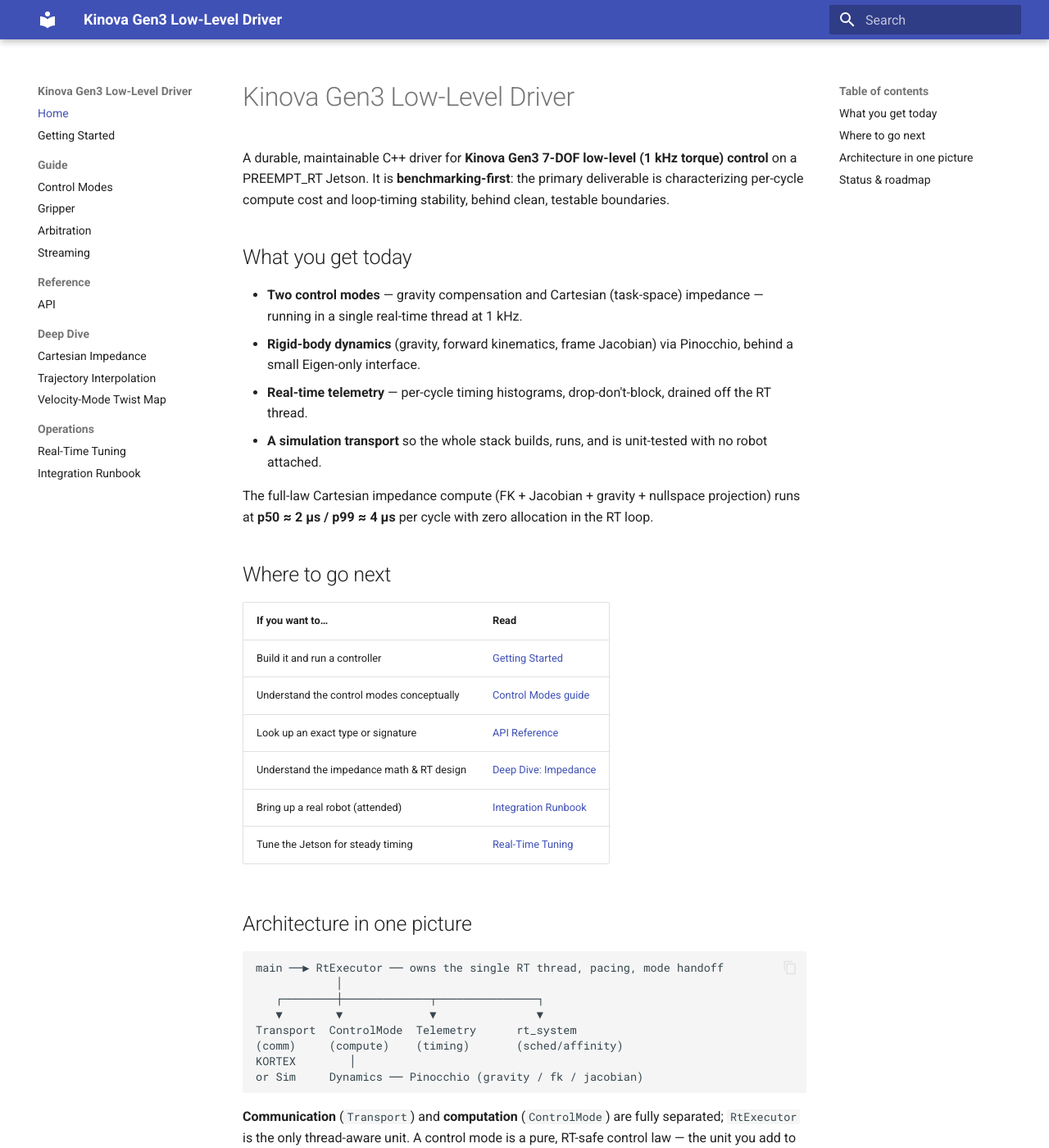
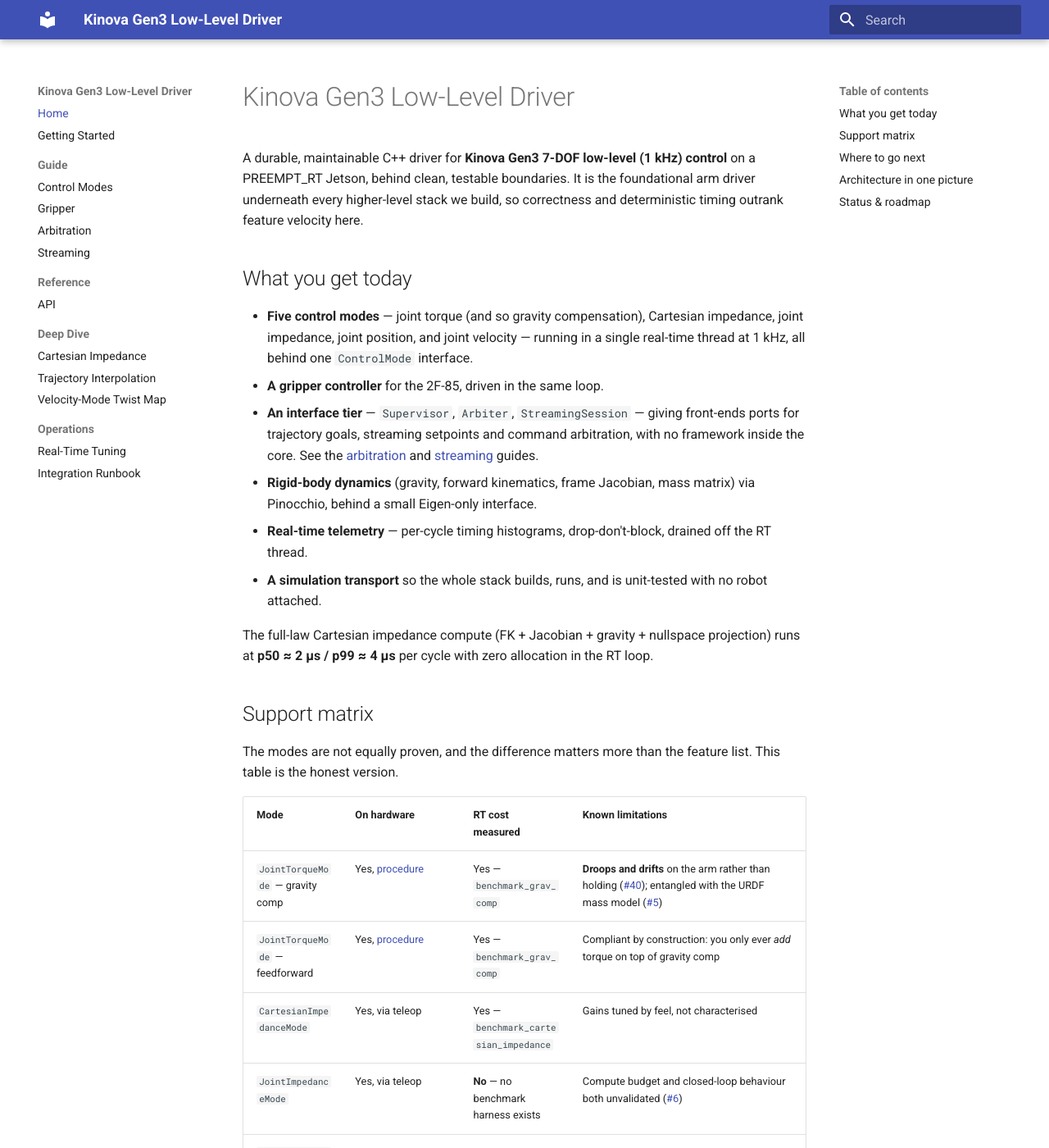
Before and after one commit to rammp-org/kinova-gen3-driver, an MkDocs documentation site: the page built from docs/index.md, in a window 1280 px wide and 1400 px high. Shown: the whole window at 82% size. Built offline with MkDocs 1.6.1 and Material for MkDocs 9.7.7, drawn with Linux system fonts in a browser that asks for light colours; some of the changed text lies outside the part shown.

Commit message:
docs: the front pages describe the driver we actually ship (#38)
README.md and docs/index.md both still advertised two control modes and
front-ends as 'deliberately deferred'. There are five modes plus a gripper and
an interface tier, and the reference front-end has been in production for
weeks. The per-feature guides stayed current; the landing pages never got
revisited, so the summaries drifted while the detail did not.

Replaces both mode lists, and adds a support matrix to docs/index.md: per mode,
whether it has been on hardware, whether its RT cost has been measured, and what
is known to be wrong with it. That last column is the point -- the feature list
made JointImpedanceMode (never timed, #6) and JointVelocityMode (a zero command
does not hold the arm, #34) look exactly like the modes that are proven, and a
reader had no way to tell them apart short of reading the issue tracker.

Also corrects the ControlMode row of the README architecture table, which was
missing JointPositionMode and JointVelocityMode, and understated PoseTargetSink
as 'the two impedance modes' when JointPositionMode implements it too.

Co-Authored-By: Claude Opus 5 (1M context) <noreply@anthropic.com>
Claude-Session: https://claude.ai/code/session_01519kEzGJtcnScvBJ9A3spD

```diff
--- a/docs/index.md
+++ b/docs/index.md
@@ -1,16 +1,22 @@
 # Kinova Gen3 Low-Level Driver
 
-A durable, maintainable C++ driver for **Kinova Gen3 7-DOF low-level (1 kHz
-torque) control** on a PREEMPT_RT Jetson. It is **benchmarking-first**: the
-primary deliverable is characterizing per-cycle compute cost and loop-timing
-stability, behind clean, testable boundaries.
+A durable, maintainable C++ driver for **Kinova Gen3 7-DOF low-level (1 kHz)
+control** on a PREEMPT_RT Jetson, behind clean, testable boundaries. It is the
+foundational arm driver underneath every higher-level stack we build, so
+correctness and deterministic timing outrank feature velocity here.
 
 ## What you get today
 
-- **Two control modes** — gravity compensation and Cartesian (task-space)
-  impedance — running in a single real-time thread at 1 kHz.
-- **Rigid-body dynamics** (gravity, forward kinematics, frame Jacobian) via
-  Pinocchio, behind a small Eigen-only interface.
+- **Five control modes** — joint torque (and so gravity compensation), Cartesian
+  impedance, joint impedance, joint position, and joint velocity — running in a
+  single real-time thread at 1 kHz, all behind one `ControlMode` interface.
+- **A gripper controller** for the 2F-85, driven in the same loop.
+- **An interface tier** — `Supervisor`, `Arbiter`, `StreamingSession` — giving
+  front-ends ports for trajectory goals, streaming setpoints and command
+  arbitration, with no framework inside the core. See the
+  [arbitration](guide/arbitration.md) and [streaming](guide/streaming.md) guides.
+- **Rigid-body dynamics** (gravity, forward kinematics, frame Jacobian, mass
+  matrix) via Pinocchio, behind a small Eigen-only interface.
 - **Real-time telemetry** — per-cycle timing histograms, drop-don't-block, drained
   off the RT thread.
 - **A simulation transport** so the whole stack builds, runs, and is unit-tested
@@ -19,6 +25,33 @@ stability, behind clean, testable boundaries.
 The full-law Cartesian impedance compute (FK + Jacobian + gravity + nullspace
 projection) runs at **p50 ≈ 2 µs / p99 ≈ 4 µs** per cycle with zero allocation in
 the RT loop.
+
+## Support matrix
+
+The modes are not equally proven, and the difference matters more than the
+feature list. This table is the honest version.
+
+| Mode | On hardware | RT cost measured | Known limitations |
+|---|---|---|---|
+| `JointTorqueMode` — gravity comp | Yes, [procedure](integration/joint_torque_check.md) | Yes — `benchmark_grav_comp` | **Droops and drifts** on the arm rather than holding ([#40](https://github.com/rammp-org/kinova-gen3-driver/issues/40)); entangled with the URDF mass model ([#5](https://github.com/rammp-org/kinova-gen3-driver/issues/5)) |
+| `JointTorqueMode` — feedforward | Yes, [procedure](integration/joint_torque_check.md) | Yes — `benchmark_grav_comp` | Compliant by construction: you only ever *add* torque on top of gravity comp |
+| `CartesianImpedanceMode` | Yes, via teleop | Yes — `benchmark_cartesian_impedance` | Gains tuned by feel, not characterised |
+| `JointImpedanceMode` | Yes, via teleop | **No** — no benchmark harness exists | Compute budget and closed-loop behaviour both unvalidated ([#6](https://github.com/rammp-org/kinova-gen3-driver/issues/6)) |
+| `JointPositionMode` | Yes, [procedure](integration/joint_position_hardware_check.md) | Not separately benchmarked | — |
+| `JointVelocityMode` | Yes, [probe](integration/velocity_mode_probe.md) | Yes — `benchmark_joint_velocity` | **A zero command does not hold**: joint 2 creeps ~0.038 rad/s under gravity. The actuator's own servo, not this driver ([#34](https://github.com/rammp-org/kinova-gen3-driver/issues/34)). Do not park an arm here and stream zeros |
+| `GripperController` | Yes — measured on the arm | In-loop RT-safety case only | Commanded/measured force maxima are independently guessed |
+| Interface tier | Yes — [stream check](integration/stream_check.md), and `ExecuteJointTrajectory` end to end | RT-safety cases in loop | Goals complete on elapsed time, not arrival ([#17](https://github.com/rammp-org/kinova-gen3-driver/issues/17)); `joint_names` ignored ([#16](https://github.com/rammp-org/kinova-gen3-driver/issues/16)) |
+
+Two things this table is deliberately not shy about: the URDF masses do not match
+the true system ([#5](https://github.com/rammp-org/kinova-gen3-driver/issues/5)),
+which weakens every gravity-model number downstream of it; and the driver ships
+**0.x tags** because the API is still moving
+([#37](https://github.com/rammp-org/kinova-gen3-driver/issues/37)). Everything
+tracked for a stable release is on the
+[v1.0.0 milestone](https://github.com/rammp-org/kinova-gen3-driver/milestone/1).
+
+The pages under `integration/` linked above are bring-up and hardware procedures
+for whoever is at the arm; they live in the repo rather than in this site's nav.
 
 ## Where to go next
 
```
Also changed, not shown: README.md (+29 -12 lines).
